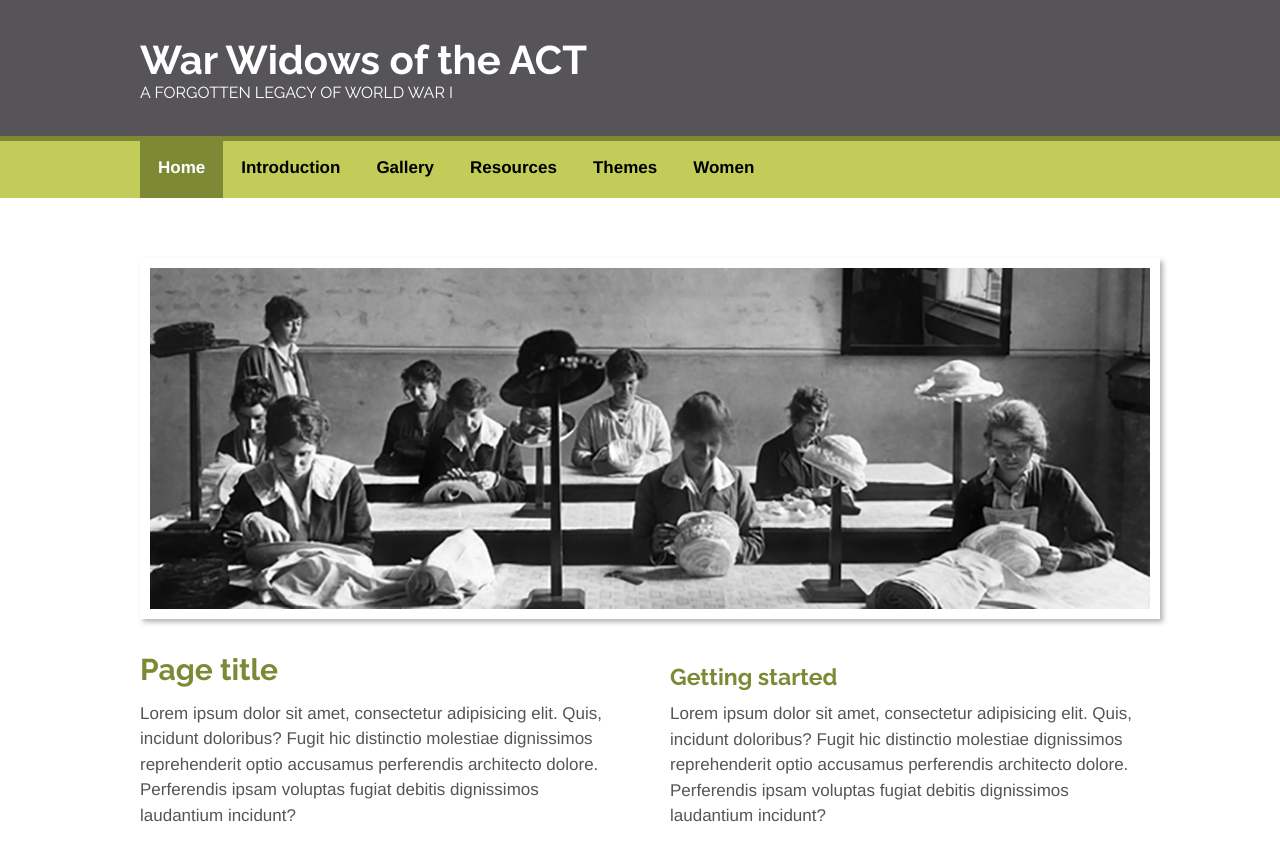
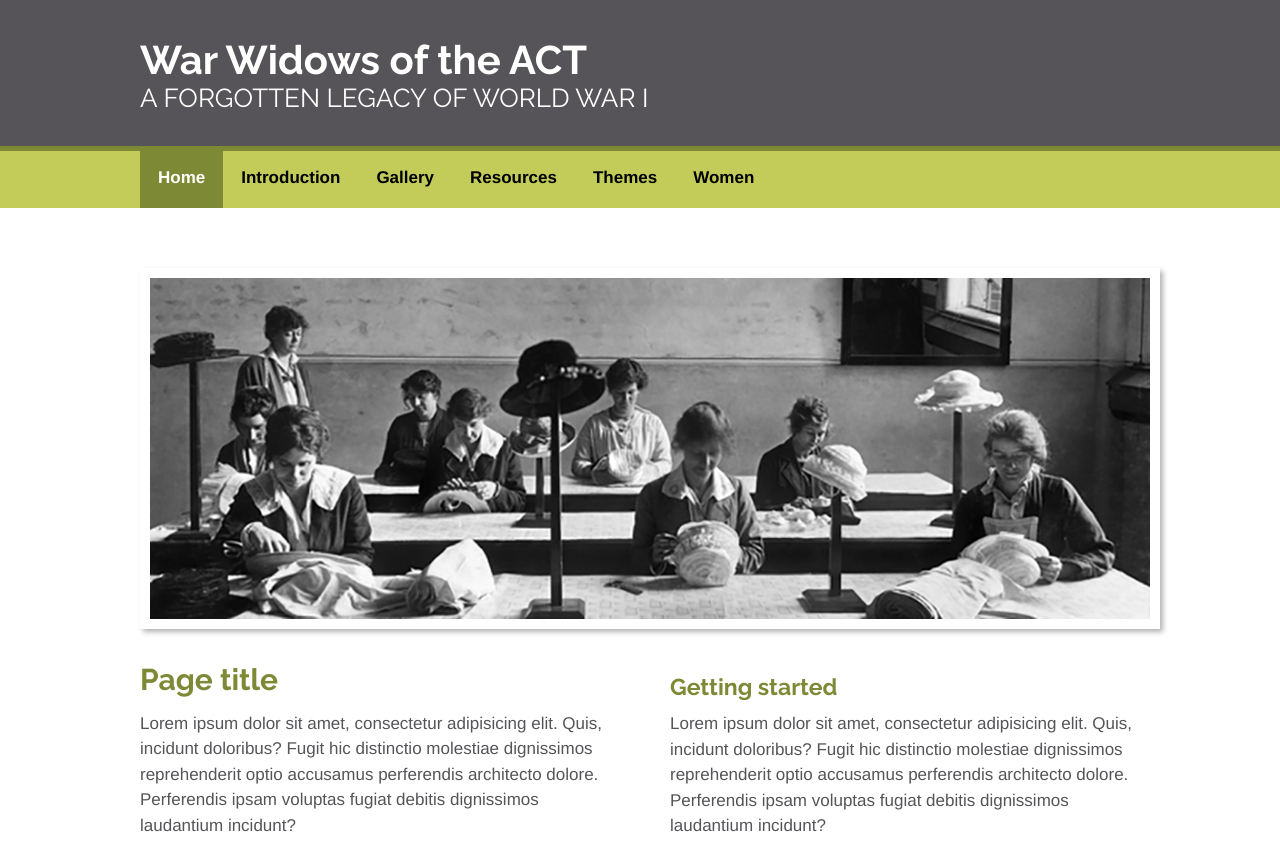
Before and after one commit to russmaxdesign/esrc-widow, a plain HTML site: page html/home.html in a window 1280 px wide. Shown: the top 859 px of the page. Drawn offline with Linux system fonts and the light colour scheme.

Commit message:
Change size of subhead

```diff
--- a/sass/_layout.scss
+++ b/sass/_layout.scss
@@ -39,7 +39,7 @@
 .heading-secondary {
   margin: 0;
   color: $header-heading-color;
-  font-size: 14px;
+  font-size: 20px;
   font-weight: normal;
   line-height: 1;
   text-transform: uppercase;
@@ -170,7 +170,7 @@
   }
 
   .heading-secondary {
-    font-size: 16px;
+    font-size: 26px;
   }
 
   .gutter-vertical {
```
Also changed, not shown: html/assets/css/styles.css.
